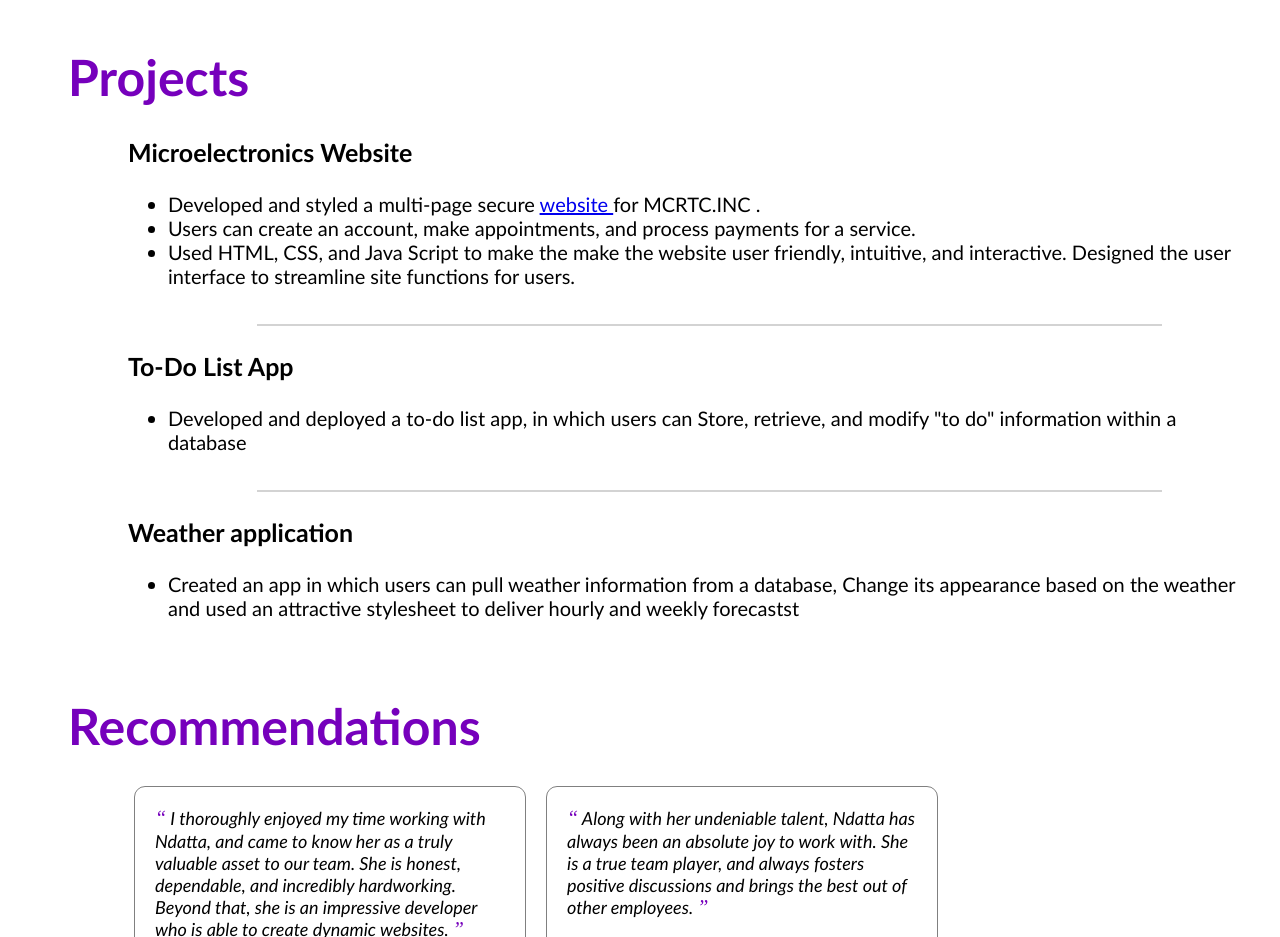
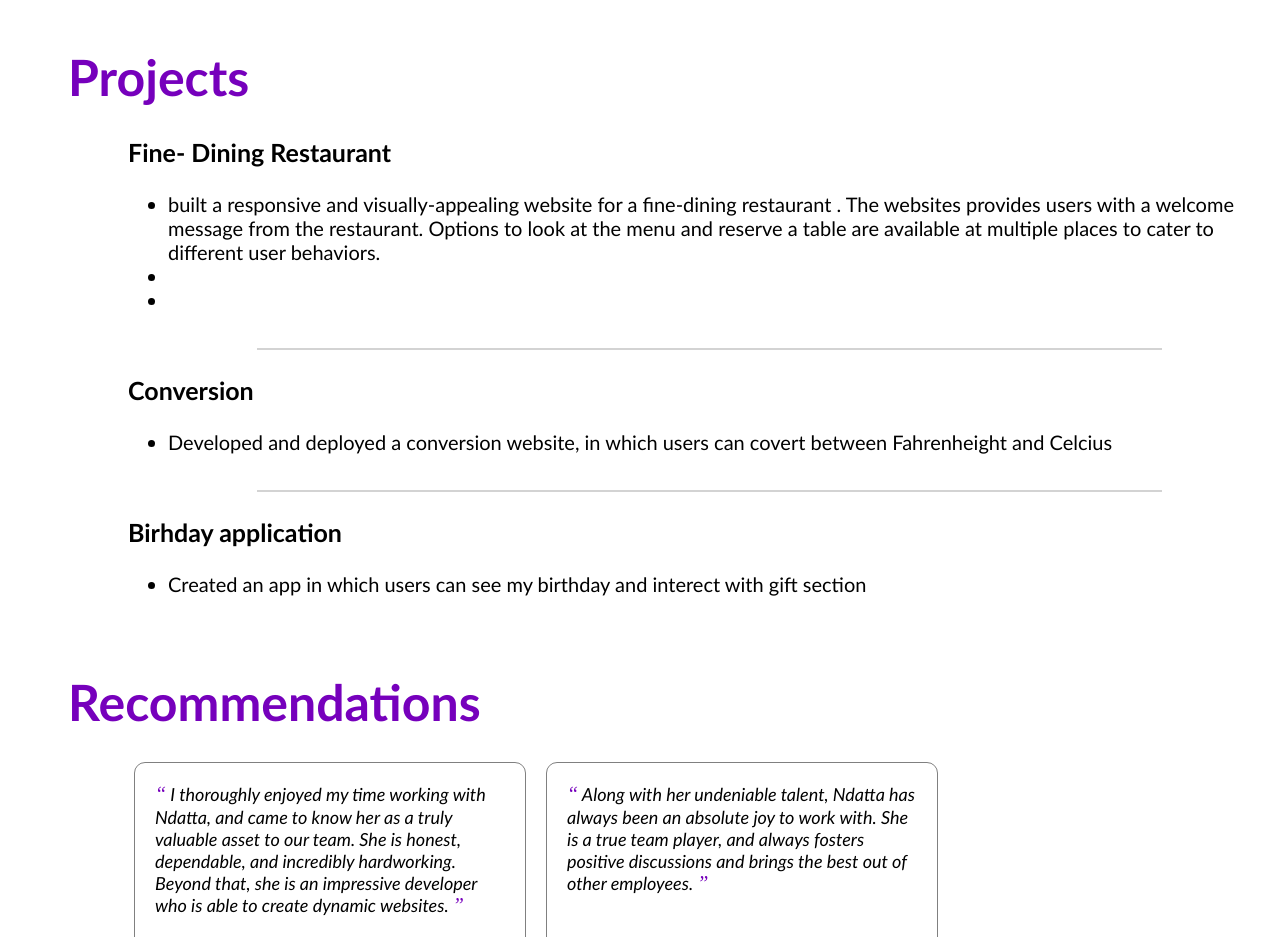
Before and after one commit to ndattaF/resume, a plain HTML site: page index.html in a window 1280 px wide. Shown: the part 1300-2237 px from the top of the page. Drawn offline with Linux system fonts and the light colour scheme.

Commit message:
Update index.html

```diff
--- a/index.html
+++ b/index.html
@@ -102,28 +102,28 @@
 
         <div id="projects-container" class="projects-container">
           <div class="project-card">
-            <h3>Microelectronics Website</h3>
+            <h3>Fine- Dining Restaurant</h3>
             <ul>
-              <li>Developed and styled a multi-page secure <a href="https://mycellphonerepairs.com/">website </a> for MCRTC.INC .</li>
-              <li> Users can create an account, make appointments, and process payments for a service.</li>
-               <li> Used HTML, CSS, and Java Script to make the make the website user friendly, intuitive, and
-               interactive. Designed the user interface to streamline site functions for users. </li>
+              <li> built a responsive and visually-appealing website for a fine-dining restaurant .
+                The websites provides users with a welcome message from the restaurant.
+                Options to look at the menu and reserve a table are available at multiple places to cater to different user behaviors.</li>
+              <li> </li>
+               <li> </li>
 
             </ul>
           </div>
           <hr>
           <div class="project-card">
-            <h3>To-Do List App</h3>
+            <h3>Conversion</h3>
             <ul>
-              <li>Developed and deployed a to-do list app, in which users can Store, retrieve, and modify "to do" information within a database</li>
+              <li>Developed and deployed a conversion website, in which users can covert between Fahrenheight and Celcius</li>
             </ul>
           </div>
           <hr>
           <div class="project-card">
-            <h3>Weather application</h3>
+            <h3>Birhday  application</h3>
             <ul>
-              <li>Created an app in which users can pull weather information from a database,  Change its appearance based on the weather
-                 and used  an attractive stylesheet to deliver hourly and weekly forecastst</li>
+              <li>Created an app in which users can see my birthday and interect with gift section</li>
             </ul>
           </div>
     </div>
```
